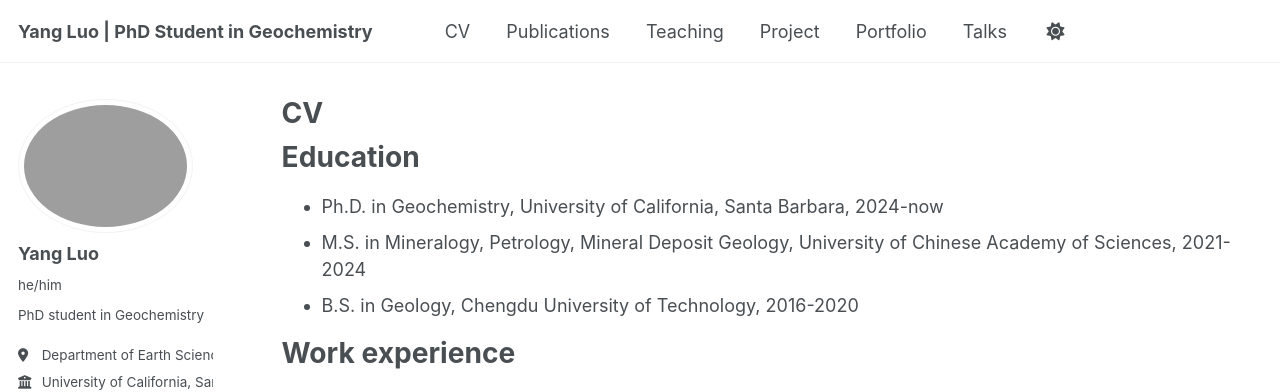
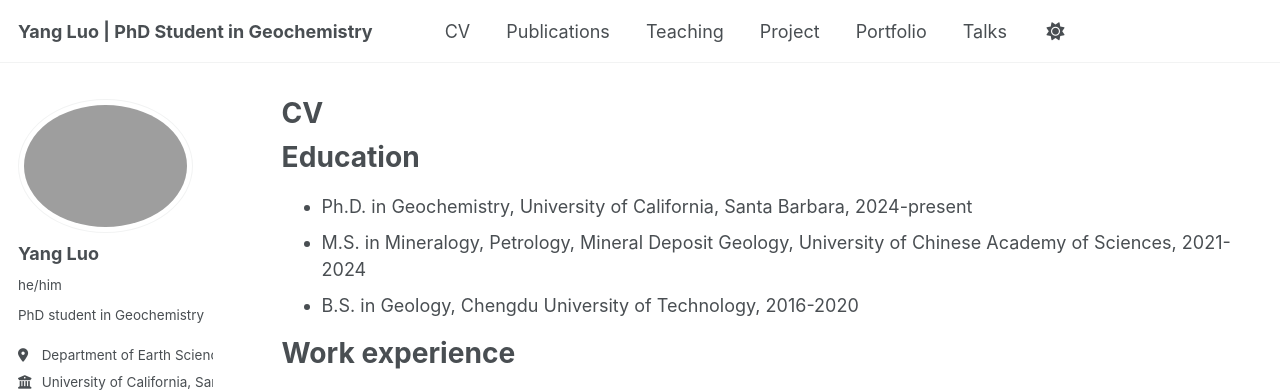
Before and after one commit to yangluo-geol/yangluo-geol.github.io, a Jekyll site: the page built from _pages/cv.md, in a window 1280 px wide and 900 px high. Shown: the top 392 px of the window. Built offline with Jekyll 4.4.1, drawn with Linux system fonts in a browser that asks for light colours; some web fonts are replaced; a script that is not in the unit is left out.

Commit message:
Update cv.md

```diff
--- a/_pages/cv.md
+++ b/_pages/cv.md
@@ -11,7 +11,7 @@ redirect_from:
 
 Education
 ======
-* Ph.D. in Geochemistry, University of California, Santa Barbara, 2024-now
+* Ph.D. in Geochemistry, University of California, Santa Barbara, 2024-present
 * M.S. in Mineralogy, Petrology, Mineral Deposit Geology, University of Chinese Academy of Sciences, 2021-2024
 * B.S. in Geology, Chengdu University of Technology, 2016-2020
 
```
